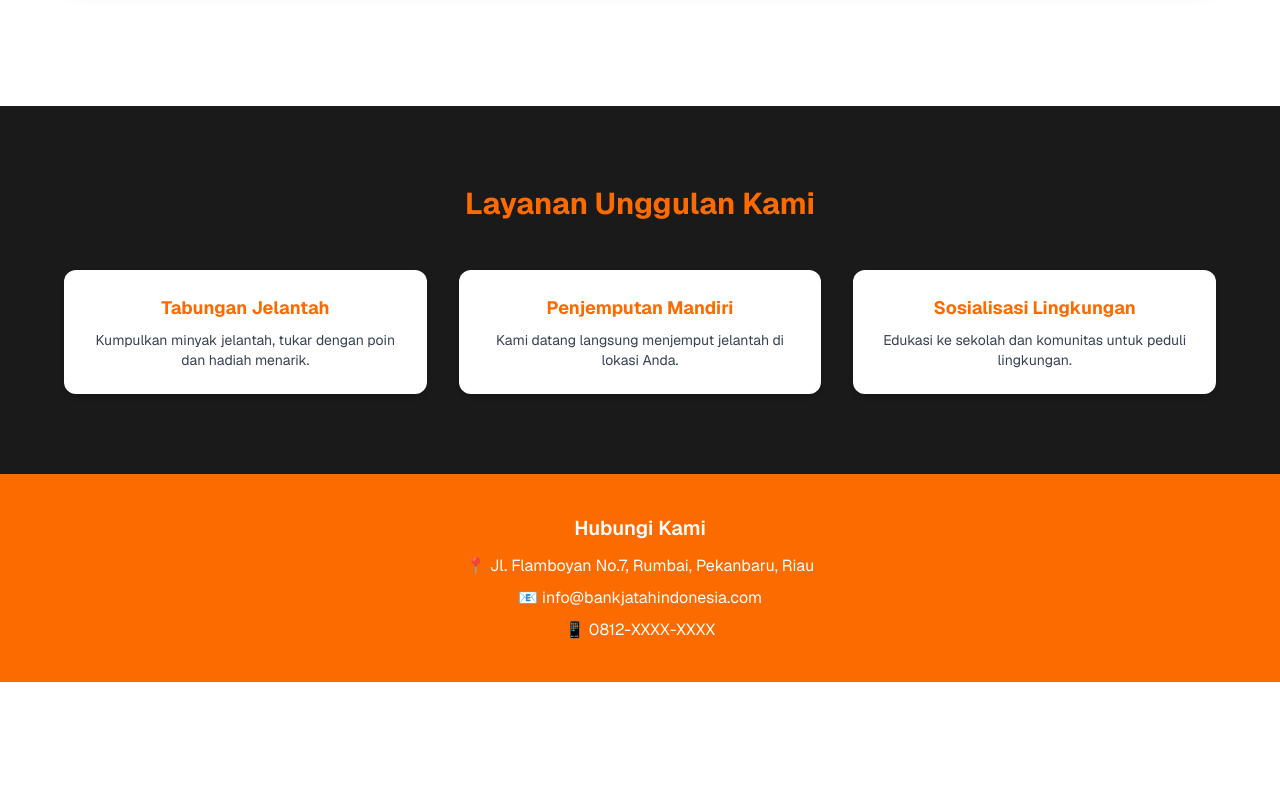
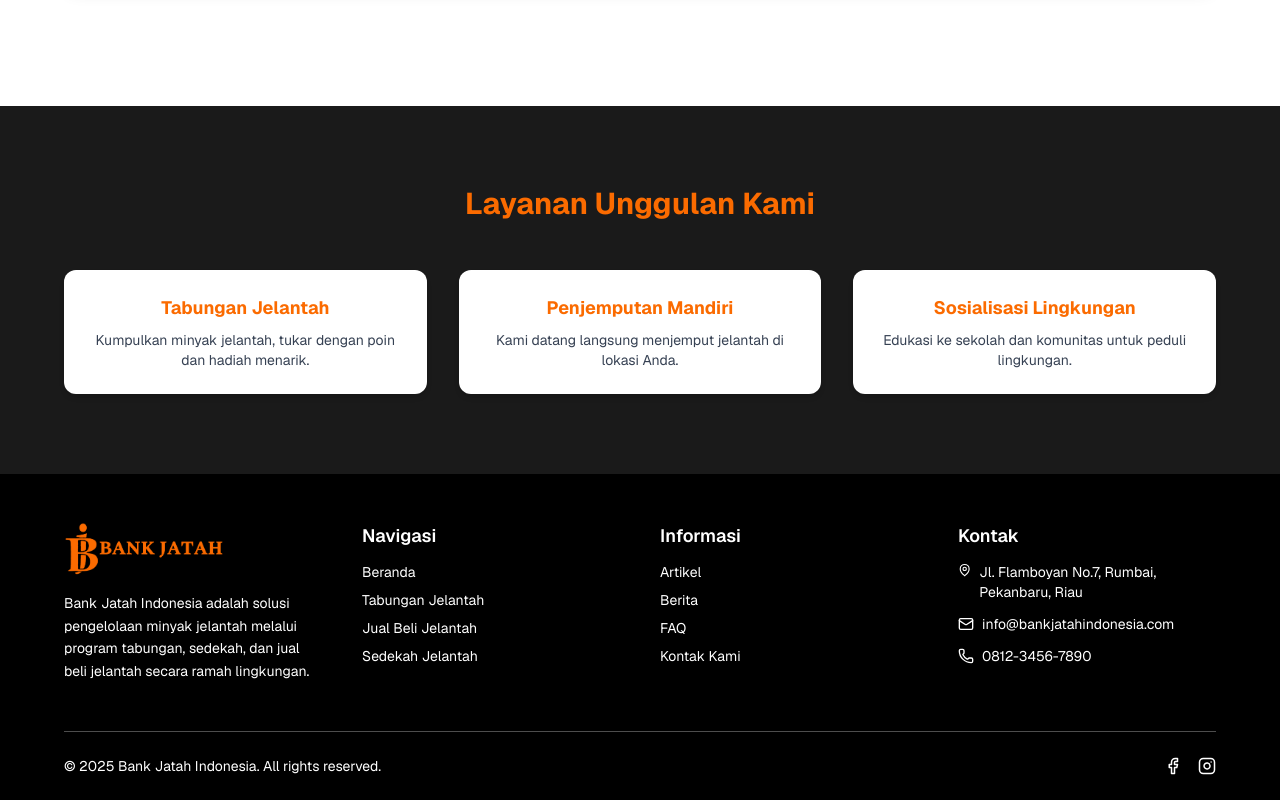
Before and after one commit to azzamfarrasruslani/bankjatahindonesia, a Next.js app: page / in a window 1280 px wide. Shown: the part 1346-2146 px from the top of the page. Before the commit the page ends 2028 px from the top, so only its background shows below. Built offline with nearby package versions, Linux system fonts and the light colour scheme.

Commit message:
feat: enhance footer component with improved layout and additional information

```diff
--- a/src/app/layout/footer.js
+++ b/src/app/layout/footer.js
@@ -1,12 +1,85 @@
+import Link from "next/link";
+import Image from "next/image";
+import { Facebook, Instagram, Mail, MapPin, Phone } from "lucide-react";
+
 export default function Footer() {
   return (
-    <footer id="contact" className="bg-[#FB6B00] text-white py-10 px-6">
-        <div className="max-w-4xl mx-auto text-center">
-          <h4 className="text-xl font-semibold mb-3">Hubungi Kami</h4>
-          <p className="mb-2">📍 Jl. Flamboyan No.7, Rumbai, Pekanbaru, Riau</p>
-          <p className="mb-2">📧 info@bankjatahindonesia.com</p>
-          <p>📱 0812-XXXX-XXXX</p>
+    <footer className="bg-black text-white pt-12 pb-6 px-6 md:px-16">
+      <div className="max-w-7xl mx-auto grid grid-cols-1 md:grid-cols-4 gap-10">
+
+        {/* Brand */}
+        <div>
+          <Image
+            src="/images/Logo.png"
+            alt="Logo Bank Jatah"
+            width={160}
+            height={50}
+            className="mb-4"
+          />
+          <p className="text-sm leading-relaxed">
+            Bank Jatah Indonesia adalah solusi pengelolaan minyak jelantah melalui program tabungan, sedekah, dan jual beli jelantah secara ramah lingkungan.
+          </p>
         </div>
-      </footer>
+
+        {/* Quick Links */}
+        <div>
+          <h4 className="text-lg font-semibold mb-3">Navigasi</h4>
+          <ul className="space-y-2 text-sm">
+            <li><Link href="/" className="hover:underline">Beranda</Link></li>
+            <li><Link href="/tabungan-jelantah" className="hover:underline">Tabungan Jelantah</Link></li>
+            <li><Link href="/jual-beli-jelantah" className="hover:underline">Jual Beli Jelantah</Link></li>
+            <li><Link href="/sedekah-jelantah" className="hover:underline">Sedekah Jelantah</Link></li>
+          </ul>
+        </div>
+
+        {/* Info & Artikel */}
+        <div>
+          <h4 className="text-lg font-semibold mb-3">Informasi</h4>
+          <ul className="space-y-2 text-sm">
+            <li><Link href="/artikel" className="hover:underline">Artikel</Link></li>
+            <li><Link href="/berita" className="hover:underline">Berita</Link></li>
+            <li><Link href="/faq" className="hover:underline">FAQ</Link></li>
+            <li><Link href="/kontak" className="hover:underline">Kontak Kami</Link></li>
+          </ul>
+        </div>
+
+        {/* Kontak */}
+        <div>
+          <h4 className="text-lg font-semibold mb-3">Kontak</h4>
+          <ul className="space-y-3 text-sm">
+            <li className="flex items-start gap-2">
+              <MapPin size={16} />
+              <span>Jl. Flamboyan No.7, Rumbai, Pekanbaru, Riau</span>
+            </li>
+            <li className="flex items-center gap-2">
+              <Mail size={16} />
+              <a href="mailto:info@bankjatahindonesia.com" className="hover:underline">
+                info@bankjatahindonesia.com
+              </a>
+            </li>
+            <li className="flex items-center gap-2">
+              <Phone size={16} />
+              <a href="https://wa.me/6281234567890" className="hover:underline">
+                0812-3456-7890
+              </a>
+            </li>
+          </ul>
+        </div>
+      </div>
+
+      {/* Divider */}
+      <div className="border-t border-white/30 mt-12 pt-6 flex flex-col md:flex-row items-center justify-between gap-4 text-sm max-w-7xl mx-auto">
+        <p>&copy; {new Date().getFullYear()} Bank Jatah Indonesia. All rights reserved.</p>
+
+        <div className="flex gap-4">
+          <a href="#" aria-label="Facebook" className="hover:text-gray-200">
+            <Facebook size={18} />
+          </a>
+          <a href="#" aria-label="Instagram" className="hover:text-gray-200">
+            <Instagram size={18} />
+          </a>
+        </div>
+      </div>
+    </footer>
   );
 }
```
